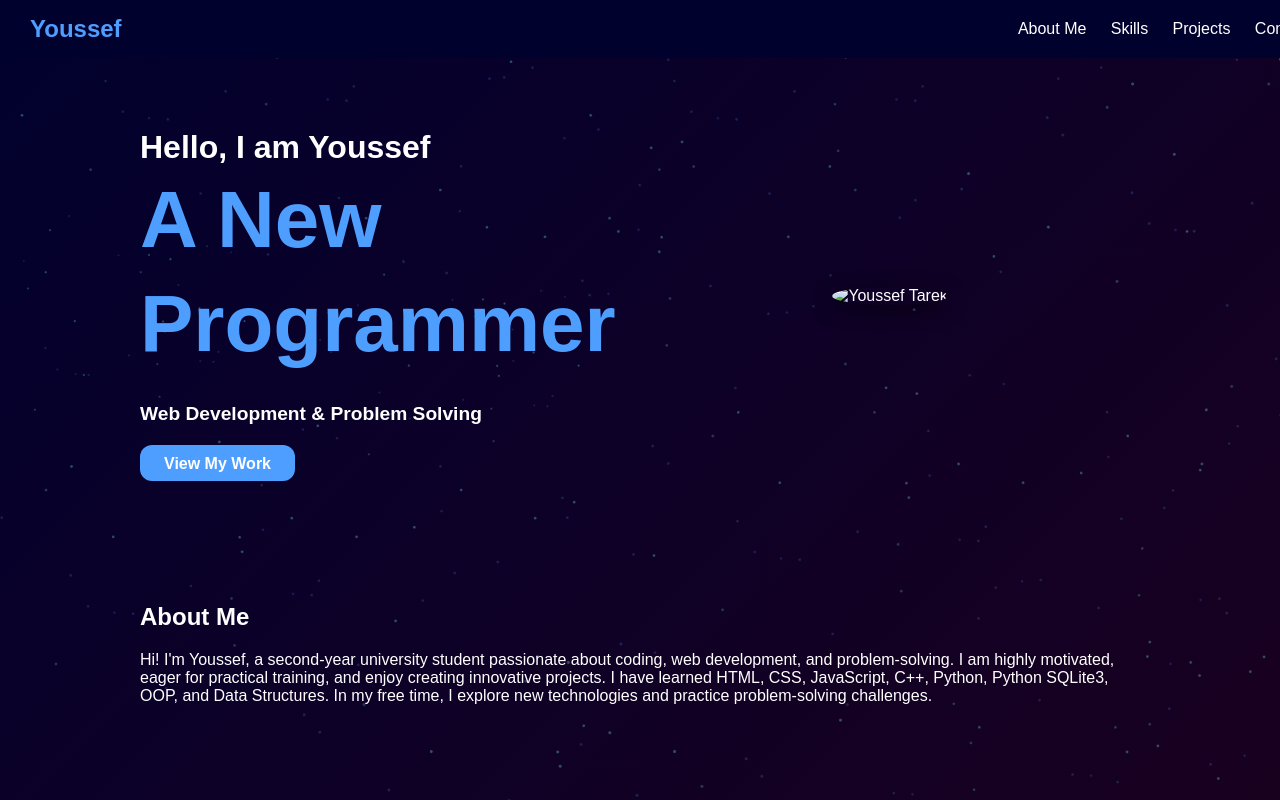
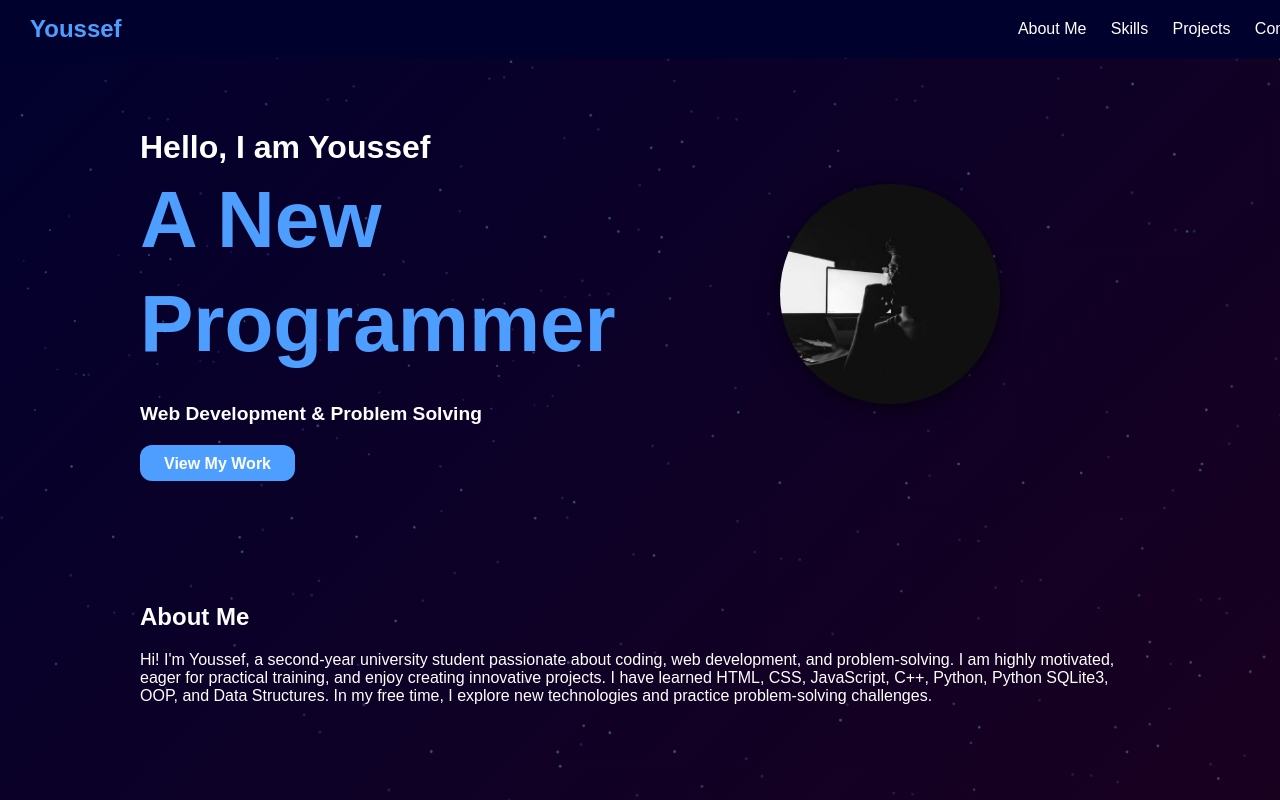
Before and after one commit to yousseftarekx2-tech/portfolio, a plain HTML site: page index.html in a window 1280 px wide. Shown: the top 800 px of the page. Drawn offline with Linux system fonts and the light colour scheme.

Commit message:
Update index.html

```diff
--- a/index.html
+++ b/index.html
@@ -28,7 +28,7 @@
       <a href="#projects" class="main_btn">View My Work</a>
     </div>
     <div class="intro-image">
-      <img src="img.jpg" alt="Youssef Tarek">
+      <img src="img.jpeg" alt="Youssef Tarek">
     </div>
   </div>
 </section>
```
